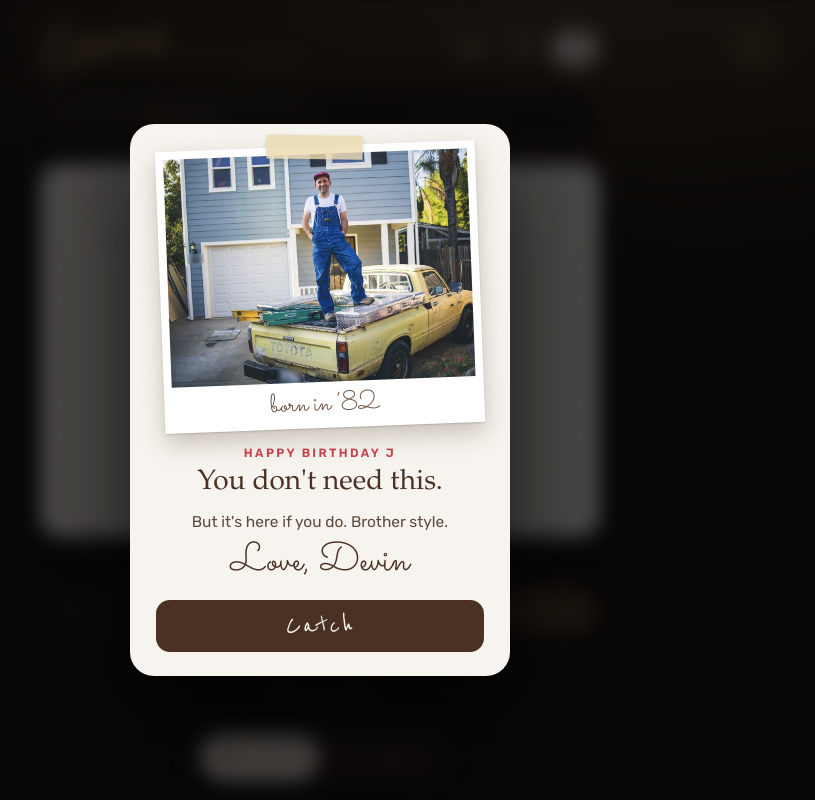
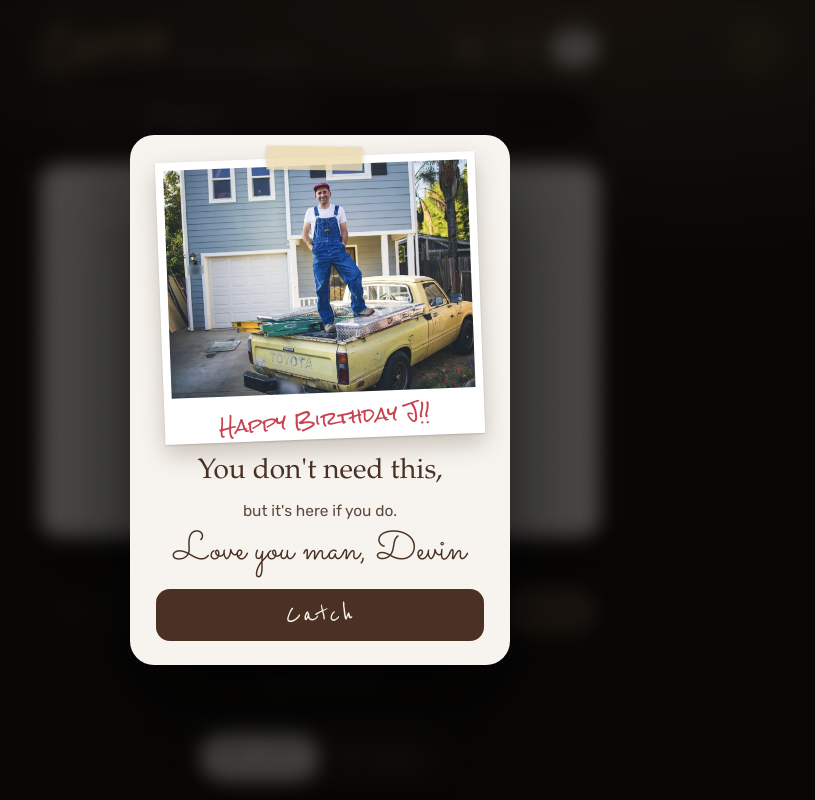
Before and after one commit to devinfarren-crypto/voice-note, a Next.js app: page / in a window 1280 px wide. Shown: the whole page, without its empty margins (320-1135 px from the left). Built offline with nearby package versions, Linux system fonts and the light colour scheme; a web font is replaced by a local one.

Commit message:
Birthday card: red scrawled “Happy Birthday J!!” on the snapshot, new sign-off
Co-Authored-By: Claude Opus 5.5 <noreply@anthropic.com>
Claude-Session: https://claude.ai/code/session_011M9UzJLGvah44JbZv3Jby6

```diff
--- a/app/components/BirthdayCard.tsx
+++ b/app/components/BirthdayCard.tsx
@@ -38,12 +38,11 @@ export default function BirthdayCard({ forceOpen, onClose }: { forceOpen: boolea
         <figure className="polaroid">
           {/* eslint-disable-next-line @next/next/no-img-element */}
           <img src="justin-truck.jpg" alt={`${TO} standing in the bed of his yellow Toyota pickup`} />
-          <figcaption>born in ’82</figcaption>
+          <figcaption>Happy Birthday J!!</figcaption>
         </figure>
-        <div className="eyebrow">Happy Birthday J</div>
-        <h2 id="gift-title">You don&apos;t need this.</h2>
-        <p>But it&apos;s here if you do. Brother style.</p>
-        <div className="sig">Love, {FROM}</div>
+        <h2 id="gift-title">You don&apos;t need this,</h2>
+        <p>but it&apos;s here if you do.</p>
+        <div className="sig">Love you man, {FROM}</div>
         <button type="button" onClick={close}>
           Catch
         </button>
--- a/app/globals.css
+++ b/app/globals.css
@@ -1106,16 +1106,18 @@ textarea.field {
   object-position: 55% 30%;
 }
 
+/* Scrawled across the bottom of the snapshot in red marker. */
 .polaroid figcaption {
   position: absolute;
   left: 0;
   right: 0;
-  bottom: 10px;
+  bottom: 9px;
   text-align: center;
-  font-family: var(--script);
-  font-size: 26px;
-  line-height: 1;
-  color: #6b5140;
+  font-family: var(--scrawl);
+  font-size: 18px;
+  line-height: 1.2;
+  color: var(--rec);
+  transform: rotate(-2.5deg);
 }
 
 .gift-card .eyebrow {
```
